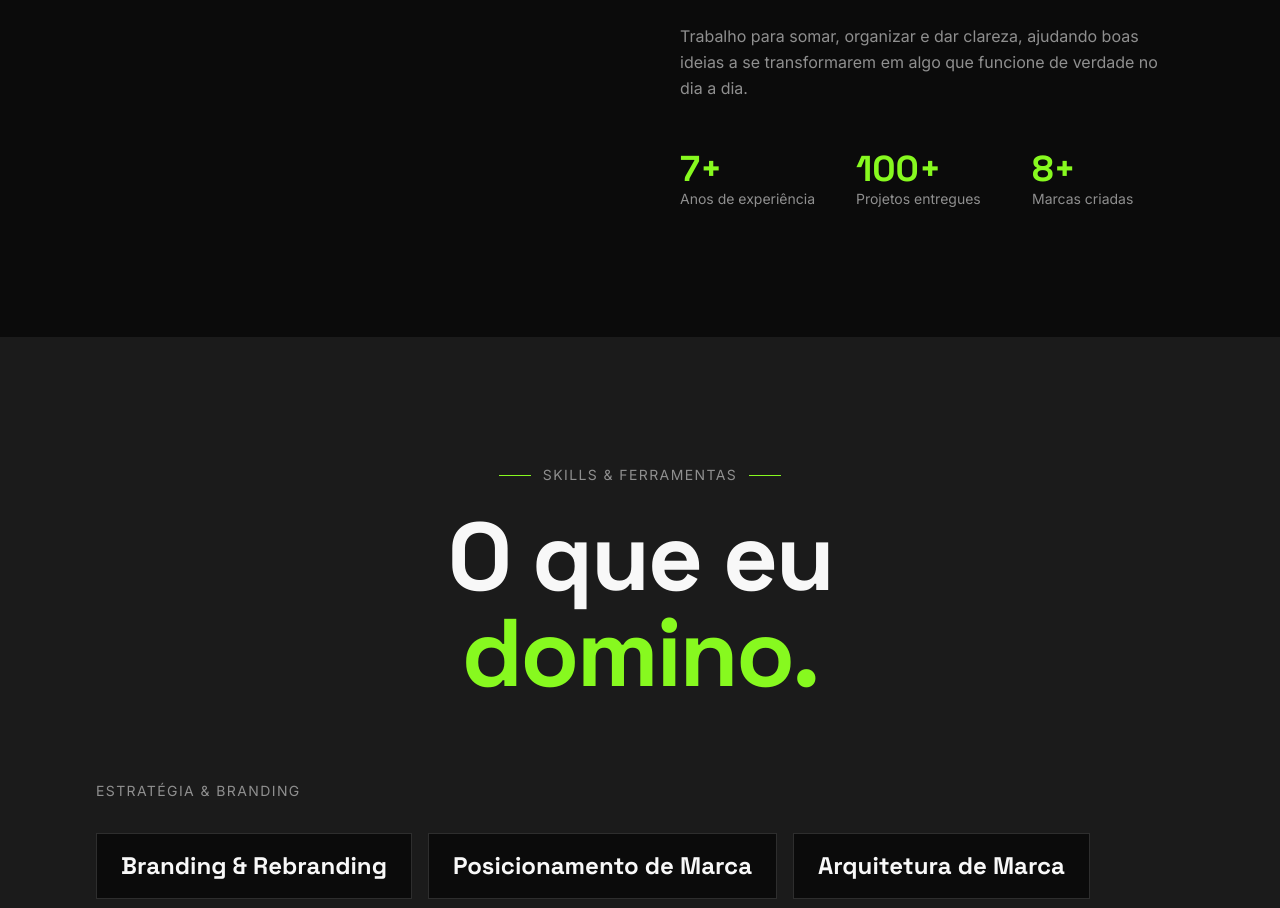
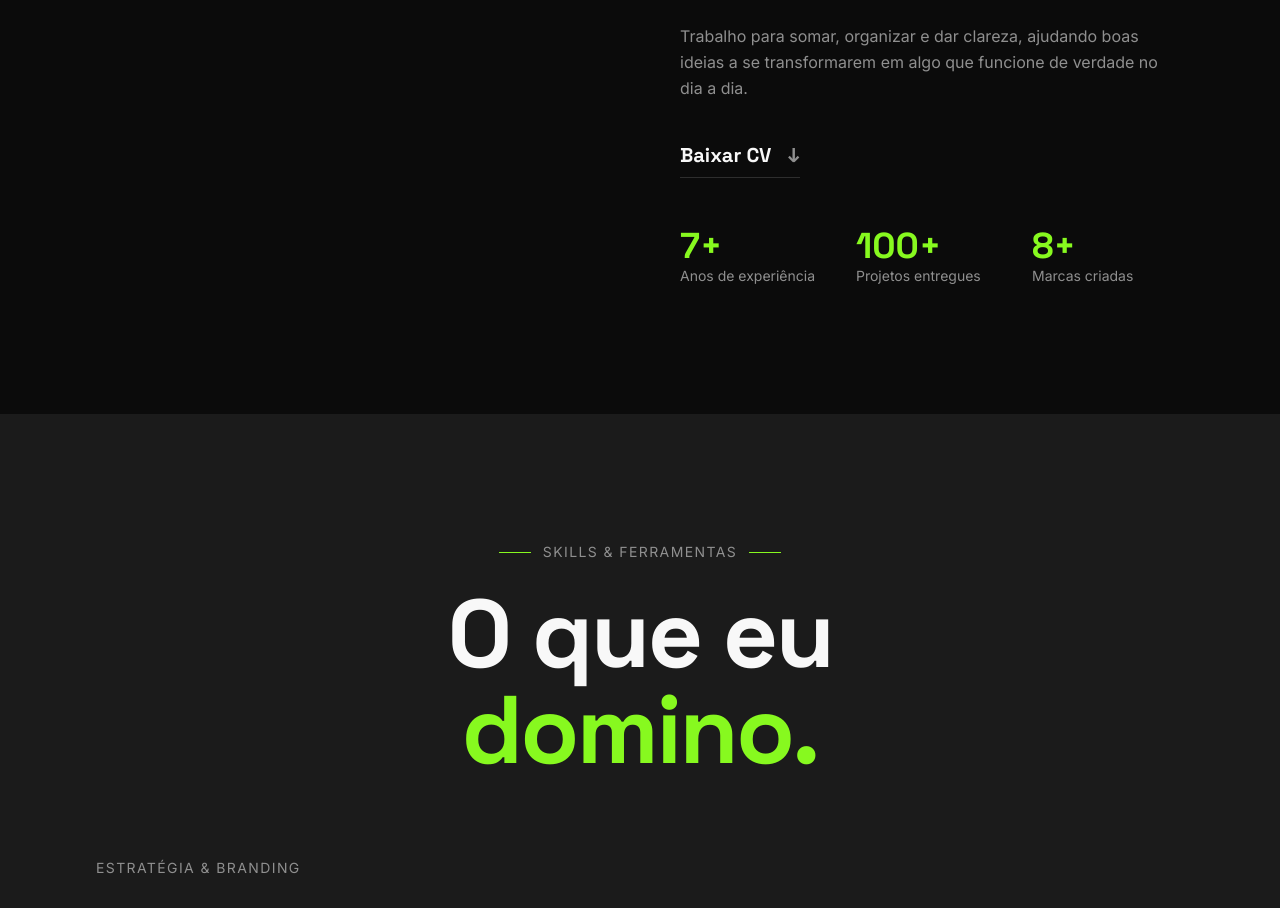
Before and after one commit to caiquenaimi/portifolio-Bryan-Hansel, a Next.js app: page / in a window 1280 px wide. Shown: the part 1460-2368 px from the top of the page. Built offline with nearby package versions, Linux system fonts and the light colour scheme.

Commit message:
adiciona link para download do CV no componente About e melhora a formatação do texto

```diff
--- a/components/about.tsx
+++ b/components/about.tsx
@@ -51,9 +51,38 @@ export function About() {
                 ao time, provavelmente vamos trabalhar bem juntos.
               </p>
               <p>
-              Trabalho para somar, organizar e dar clareza, ajudando boas ideias a se transformarem em algo que funcione de verdade no dia a dia.
+                Trabalho para somar, organizar e dar clareza, ajudando boas
+                ideias a se transformarem em algo que funcione de verdade no dia
+                a dia.
               </p>
             </div>
+
+            <motion.div
+              initial={{ opacity: 0, y: 20 }}
+              whileInView={{ opacity: 1, y: 0 }}
+              transition={{ duration: 0.4 }}
+              viewport={{ once: true }}
+              className="pt-2"
+            >
+              <a
+                href="/cv-bryan.pdf"
+                download
+                className="group inline-flex items-center gap-4
+    font-[family-name:var(--font-heading)]
+    text-lg md:text-xl font-bold
+    text-foreground
+    border-b border-border pb-2
+    hover:border-accent transition-colors"
+              >
+                <span className="group-hover:text-accent transition-colors">
+                  Baixar CV
+                </span>
+
+                <span className="text-muted-foreground group-hover:text-accent transition-colors">
+                  ↓
+                </span>
+              </a>
+            </motion.div>
 
             <div className="grid grid-cols-3 gap-6 pt-4">
               <div className="space-y-1">
```
